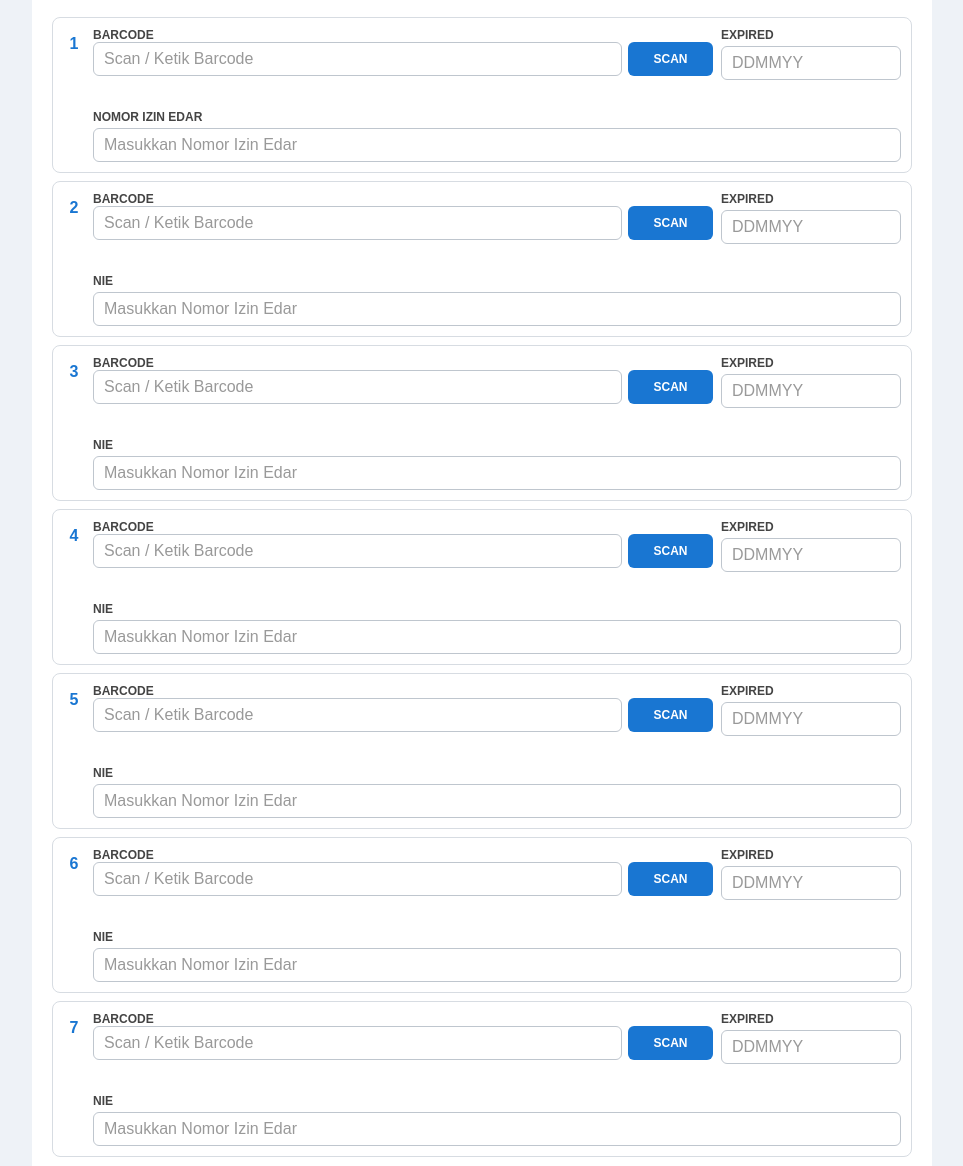
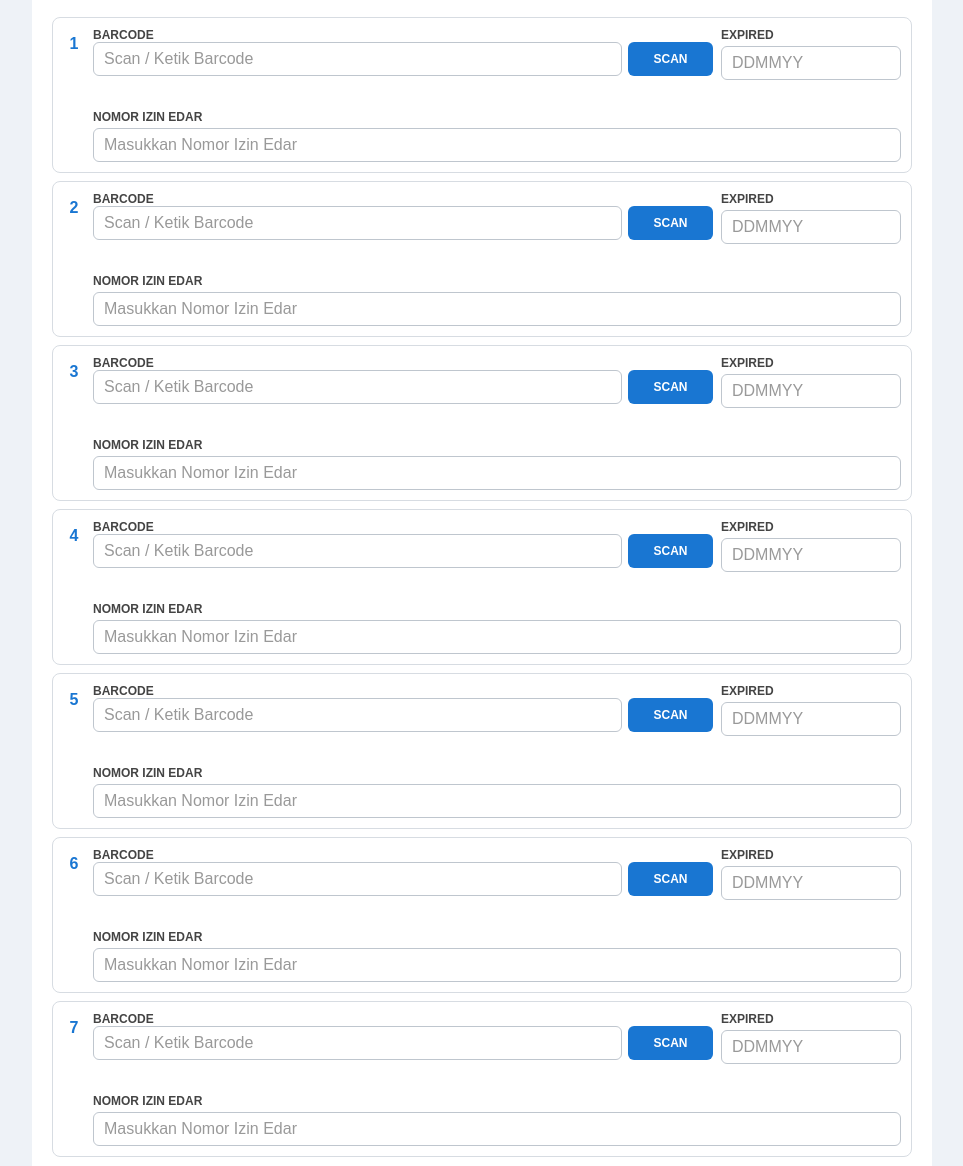
Before and after one commit to akunttsmeruya-boop/expired-checker, a plain HTML site: page index.html in a window 1280 px wide. Shown: the part 79-1245 px from the top of the page, without its empty margins (158-1121 px from the left). Drawn offline with Linux system fonts and the light colour scheme.

Commit message:
Update index.html

```diff
--- a/index.html
+++ b/index.html
@@ -208,7 +208,7 @@
                 <div class="nie-row">
 
                     <label for="izin2">
-                        NIE
+                        NOMOR IZIN EDAR
                     </label>
 
                     <input
@@ -295,7 +295,7 @@
                 <div class="nie-row">
 
                     <label for="izin3">
-                        NIE
+                        NOMOR IZIN EDAR
                     </label>
 
                     <input
@@ -382,7 +382,7 @@
                 <div class="nie-row">
 
                     <label for="izin4">
-                        NIE
+                        NOMOR IZIN EDAR
                     </label>
 
                     <input
@@ -469,7 +469,7 @@
                 <div class="nie-row">
 
                     <label for="izin5">
-                        NIE
+                        NOMOR IZIN EDAR
                     </label>
 
                     <input
@@ -556,7 +556,7 @@
                 <div class="nie-row">
 
                     <label for="izin6">
-                        NIE
+                        NOMOR IZIN EDAR
                     </label>
 
                     <input
@@ -643,7 +643,7 @@
                 <div class="nie-row">
 
                     <label for="izin7">
-                        NIE
+                        NOMOR IZIN EDAR
                     </label>
 
                     <input
```
